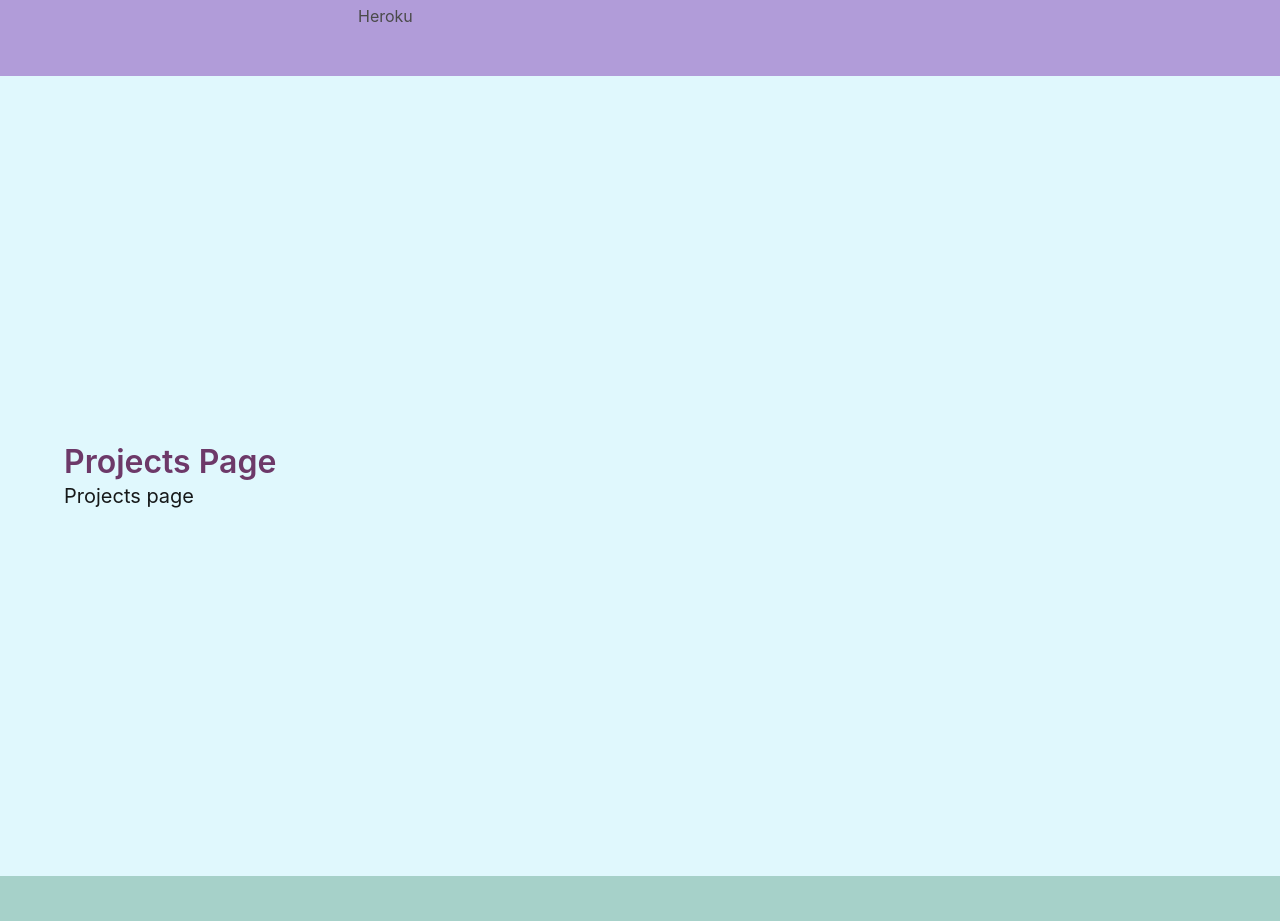
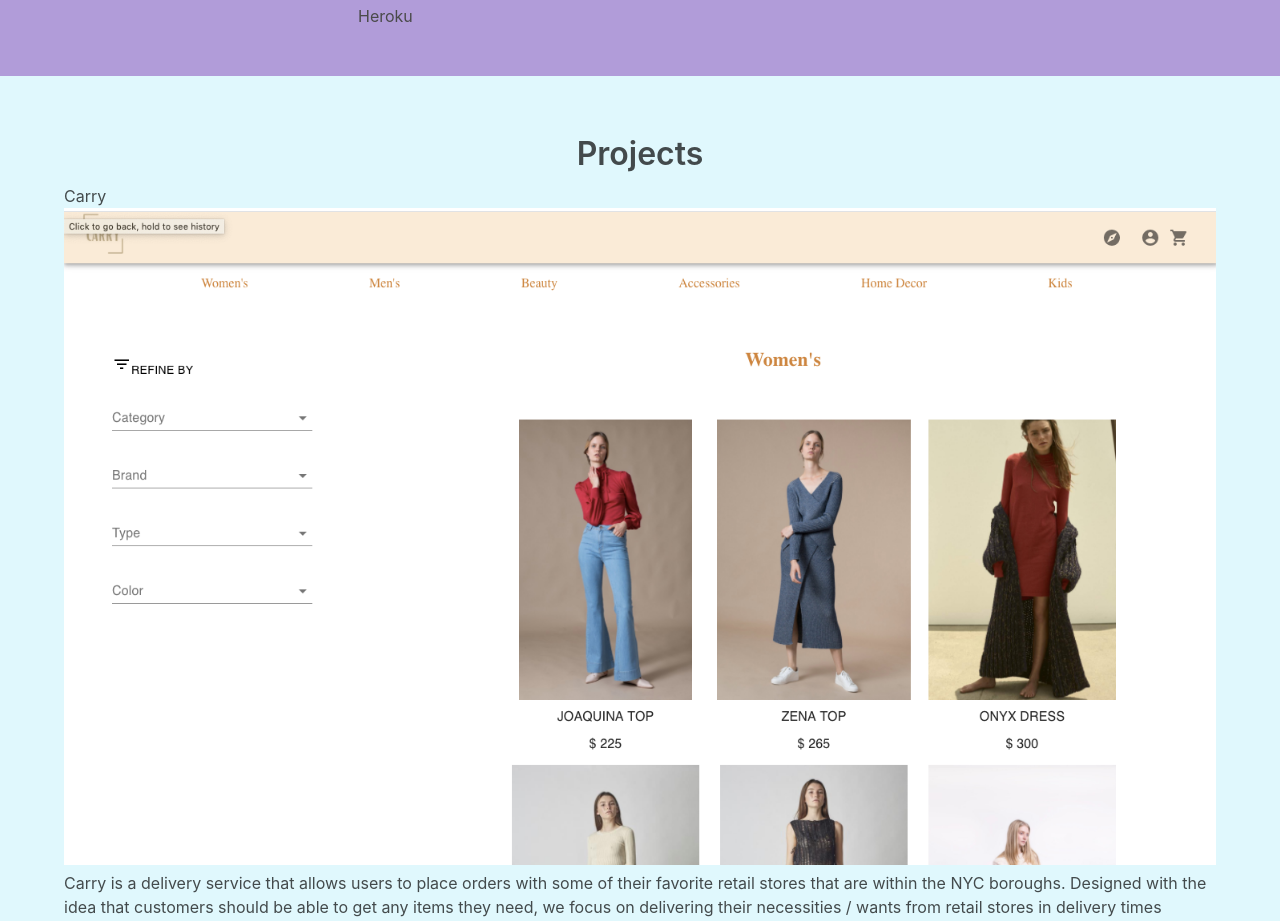
Before and after one commit to tbriany/portfolio, a React (Create React App) app in the folder frontend/: page / in a window 1280 px wide. Shown: the part 6820-7741 px from the top of the page. Built offline with nearby package versions, Linux system fonts and the light colour scheme.

Commit message:
displays projects descriptions and links to github/ live site on hover

```diff
--- a/frontend/src/Components/Projects.jsx
+++ b/frontend/src/Components/Projects.jsx
@@ -1,19 +1,104 @@
 import React from 'react';
-
 
 const Projects = () => {
 
+  const liveProjectsArr = [
+    {
+      name: "Carry",
+      photo: require('./images/carryproductpage.png'),
+      description: `Carry is a delivery service that allows users to place orders with some of their favorite retail
+      stores that are within the NYC boroughs. Designed with the idea that customers should be able to get any items they need, we focus on
+      delivering their necessities / wants from retail stores in delivery times ranging from 3hrs to end-of-day.`,
+      github: "https://github.com/tbriany/Carry",
+      live: "https://pursuitcarry.herokuapp.com/"
+    },
+    {
+      name: "Fashion Footprint",
+      photo: require('./images/fashionfootprinthome.png'),
+      description: `An app that allows brands to share their designs and styles pre-season so that consumers can vote on
+      the styles they're most likely to buy in order to prevent over-production of garments, therefore eliminating waste.
+      App will also be used to educate consumers on how to care for their garments in an attempt to extend their lifecycle,
+      as well as educating consumers on the environmental effects of different textiles.`,
+      github: "https://github.com/AminesCodes/Fashion-Footprint",
+      live: "https://fashion-fprint.herokuapp.com/"
+    },
+  ]
+
+  const projectsArr = [
+    {
+      name: "Wanderfull",
+      photo: require('./images/wanderfullFeed.png'),
+      description: `A social media app that encourages users to share their endless amounts of travel photos
+      and favorite foods. App allows users to interact with their friends on a responsive UI, where they can
+      share/view/like posts, and search for posts by hashtag or location.`,
+      github: "https://github.com/vonbarown/WanderFull"
+    },
+    {
+      name: "Lurk",
+      photo: require('./images/lurklogin.png'),
+      description: `A social media app created using HTML, Javascript, and CSS.
+      Users can create an account, 'lurk' (follow) other users, create posts, view all users posts, and
+      create photo albums and upload photos.`,
+      github: "https://github.com/Jaiden16/SocialMediaApp"
+    },
+    {
+      name: "BlackJack",
+      photo: require('./images/blackjack.png'),
+      description: `A game of 21 where the player plays against the computer. The goal of the game is
+      to draw cards whose added value will be as close as possible or equal to 21. If the player picks
+      HIT he will be dealt one more card; the player can HIT as many times as they wish.
+      When the user choses to STAY the computer draws three cards from the same deck and the added value
+      of the cards will be compared. Whoever is closest to 21 wins.`,
+      github: "https://github.com/tbriany/21-web-game"
+    },
+  ]
+
+
+  const livemappedArr = liveProjectsArr.map(el => {
+    return (
+      <div class="project">
+        <h3>{el.name}</h3>
+        <img src={el.photo} alt={el.name}></img>
+        <div class="projectHover">
+          <p>{el.description}</p>
+          <a href={el.github}>Github</a>
+          <a href={el.live}>Live</a>
+        </div>
+      </div>
+    )
+  })
+
+  const mappedArr = projectsArr.map(el => {
+    return (
+      <div class="project">
+        <h3>{el.name}</h3>
+        <img src={el.photo} alt={el.name}></img>
+        <div class="projectHover">
+          <p>{el.description}</p>
+          <a href={el.github}>Github</a>
+        </div>
+      </div>
+    )
+  })
+
+
   return (
 
-<section class="hero is-warning is-fullheight" id="projects" style={{backgroundColor: "#E0F8FD"}}>
+    <section class="hero is-warning is-fullheight" id="projects" style={{ backgroundColor: "#E0F8FD" }}>
       <div class="hero-body">
         <div class="container">
-      <h1 class="title" style={{color: "#6D3969"}}>
-        Projects Page
+
+          <div class="column is-full has-text-centered">
+            <h1 class="title">
+            Projects
             </h1>
-      <h2 class="subtitle">
-        Projects page
-      </h2>
+          </div>
+
+          <div class="projects">
+          {livemappedArr}
+          {mappedArr}
+          </div>
+
         </div>
       </div>
     </section>
```
Lines whose indentation alone changed are shown as unchanged.
